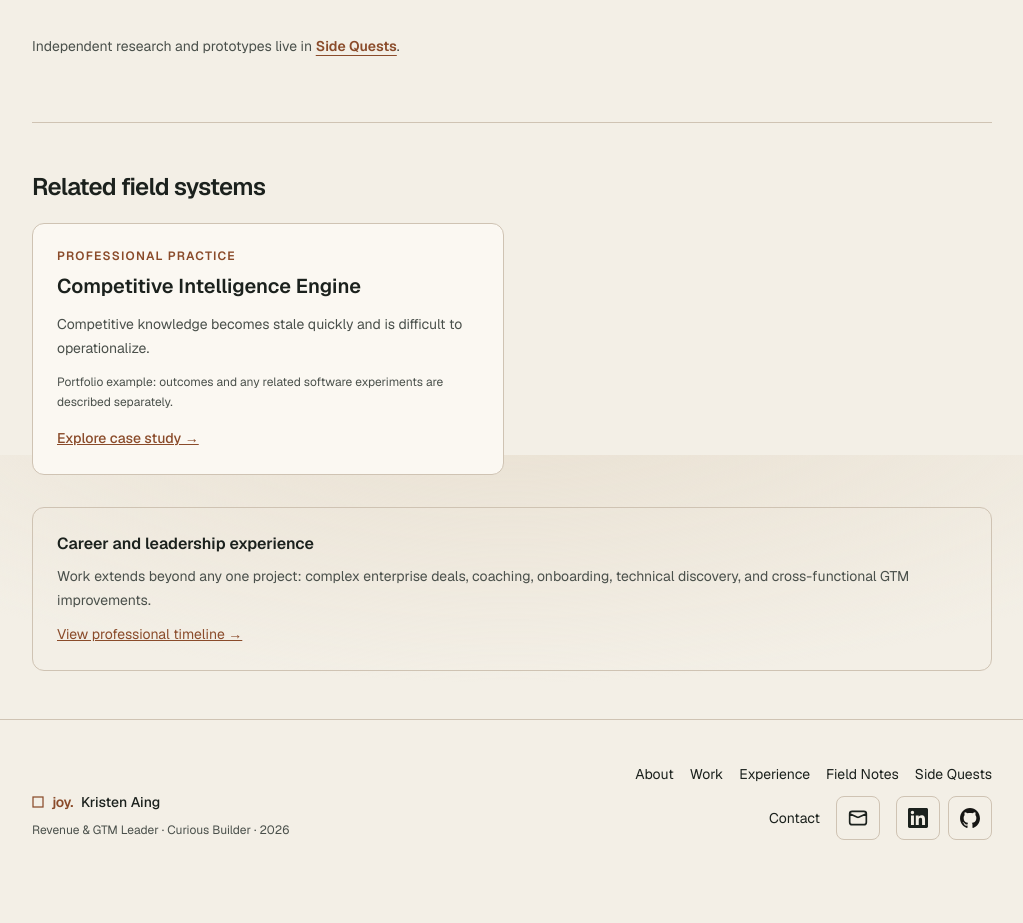
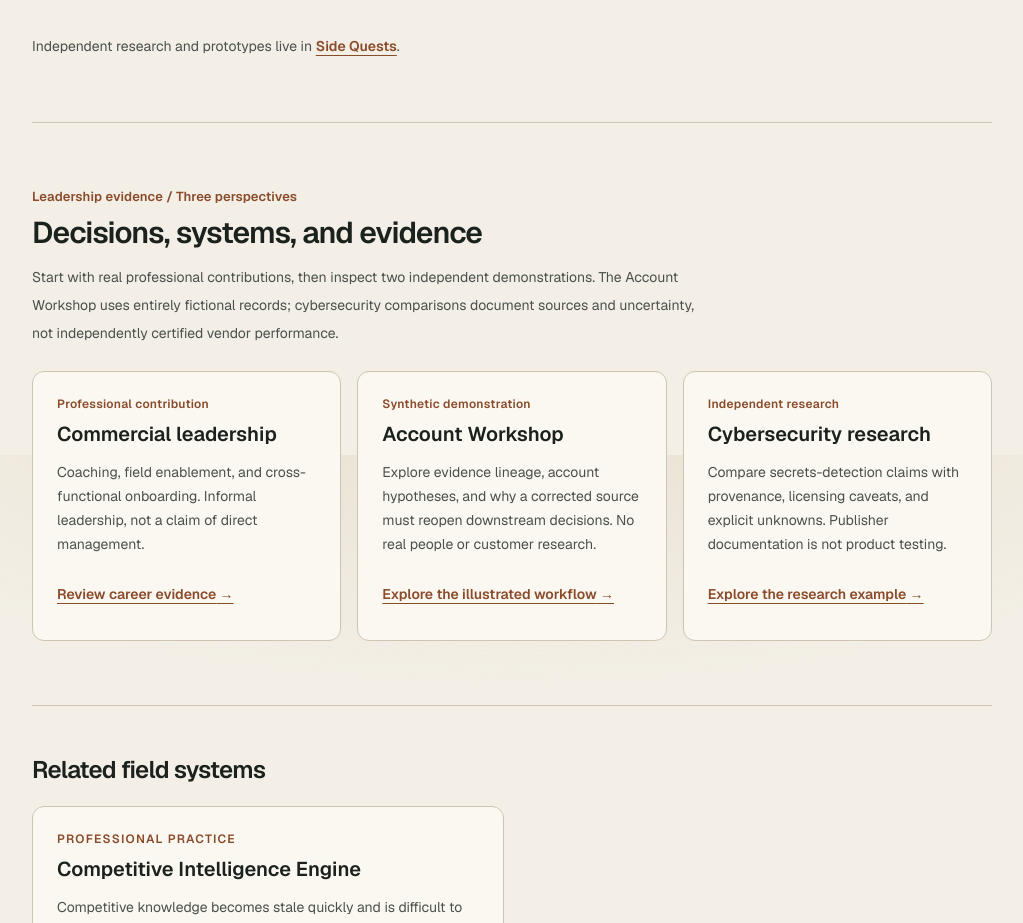
Before and after one commit to heyfunwhoa/byjoyaing-portfolio, a Next.js app: page /work in a window 1280 px wide. Shown: the part 1145-2068 px from the top of the page, without its empty margins (128-1151 px from the left). Before the commit the page ends 2017 px from the top, so only its background shows below. Built offline with nearby package versions, Linux system fonts and the light colour scheme.

Commit message:
feat(work): connect three leadership evidence paths with provenance labels

```diff
--- a/app/work/page.tsx
+++ b/app/work/page.tsx
@@ -82,6 +82,52 @@ export default function WorkPage() {
           .
         </p>
       </section>
+      <section className="border-b border-border py-12 sm:py-16" aria-labelledby="leadership-evidence-heading">
+        <p className="editorial-eyebrow text-accent">Leadership evidence / Three perspectives</p>
+        <h2 id="leadership-evidence-heading" className="mt-2 font-display text-3xl">
+          Decisions, systems, and evidence
+        </h2>
+        <p className="mt-3 max-w-2xl text-sm leading-7 text-muted">
+          Start with real professional contributions, then inspect two independent
+          demonstrations. The Account Workshop uses entirely fictional records;
+          cybersecurity comparisons document sources and uncertainty, not
+          independently certified vendor performance.
+        </p>
+        <div className="mt-6 grid gap-4 md:grid-cols-3">
+          {[
+            {
+              title: "Commercial leadership",
+              kind: "Professional contribution",
+              description: "Coaching, field enablement, and cross-functional onboarding. Informal leadership, not a claim of direct management.",
+              href: "/experience",
+              action: "Review career evidence",
+            },
+            {
+              title: "Account Workshop",
+              kind: "Synthetic demonstration",
+              description: "Explore evidence lineage, account hypotheses, and why a corrected source must reopen downstream decisions. No real people or customer research.",
+              href: "/work/account-intelligence",
+              action: "Explore the illustrated workflow",
+            },
+            {
+              title: "Cybersecurity research",
+              kind: "Independent research",
+              description: "Compare secrets-detection claims with provenance, licensing caveats, and explicit unknowns. Publisher documentation is not product testing.",
+              href: "/work/detector-coverage-atlas",
+              action: "Explore the research example",
+            },
+          ].map((example) => (
+            <article key={example.title} className="min-w-0 rounded-xl border border-border bg-card p-6">
+              <p className="text-xs font-semibold tracking-wide text-accent">{example.kind}</p>
+              <h3 className="mt-2 text-xl font-semibold">{example.title}</h3>
+              <p className="mt-3 text-sm leading-6 text-muted">{example.description}</p>
+              <Link href={example.href} className="mt-4 inline-flex min-h-11 items-center text-sm font-semibold text-accent underline underline-offset-4 focus-visible:outline-2 focus-visible:outline-offset-2 focus-visible:outline-ring">
+                {example.action} →
+              </Link>
+            </article>
+          ))}
+        </div>
+      </section>
       <section className="py-12" aria-label="Related professional work">
         <h2 className="font-display text-2xl">Related field systems</h2>
         <div className="mt-5 grid gap-4 md:grid-cols-2">
```
